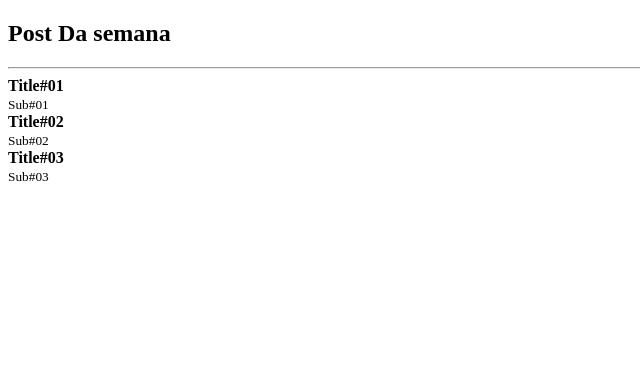
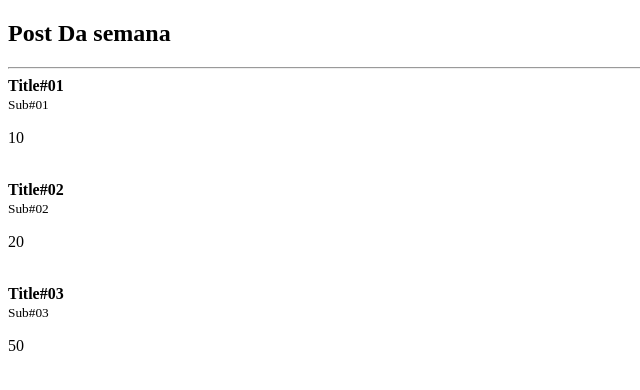
Before and after one commit to PauloJaka/estudos-react, a React app: page / in a window 1280 px wide. Shown: the top 390 px of the page, without its empty margins (0-640 px from the left). Built offline with nearby package versions, Linux system fonts and the light colour scheme.

Commit message:
fix post e valores em salvos em array no jsx

```diff
--- a/src/App.js
+++ b/src/App.js
@@ -2,9 +2,10 @@ import React from "react";
 import Post from "./Post";
 
 const post = [
-    {title: "Title#01" , subtitle: "Sub#01", likes:20},
+    {title: "Title#01" , subtitle: "Sub#01", likes:10},
     {title: "Title#02" , subtitle: "Sub#02", likes:20},
-    {title: "Title#03" , subtitle: "Sub#03", likes:20}]
+    {title: "Title#03" , subtitle: "Sub#03", likes:50}
+]
 
 
 function App () {
--- a/src/Post.js
+++ b/src/Post.js
@@ -6,6 +6,7 @@ export default function Post(props) {
         <article>
             <strong>{props.post.title}</strong><br />
             <small>{props.post.subtitle}</small>
+            <p>{props.likes}</p>
             <br />
         </article>
     );
```
